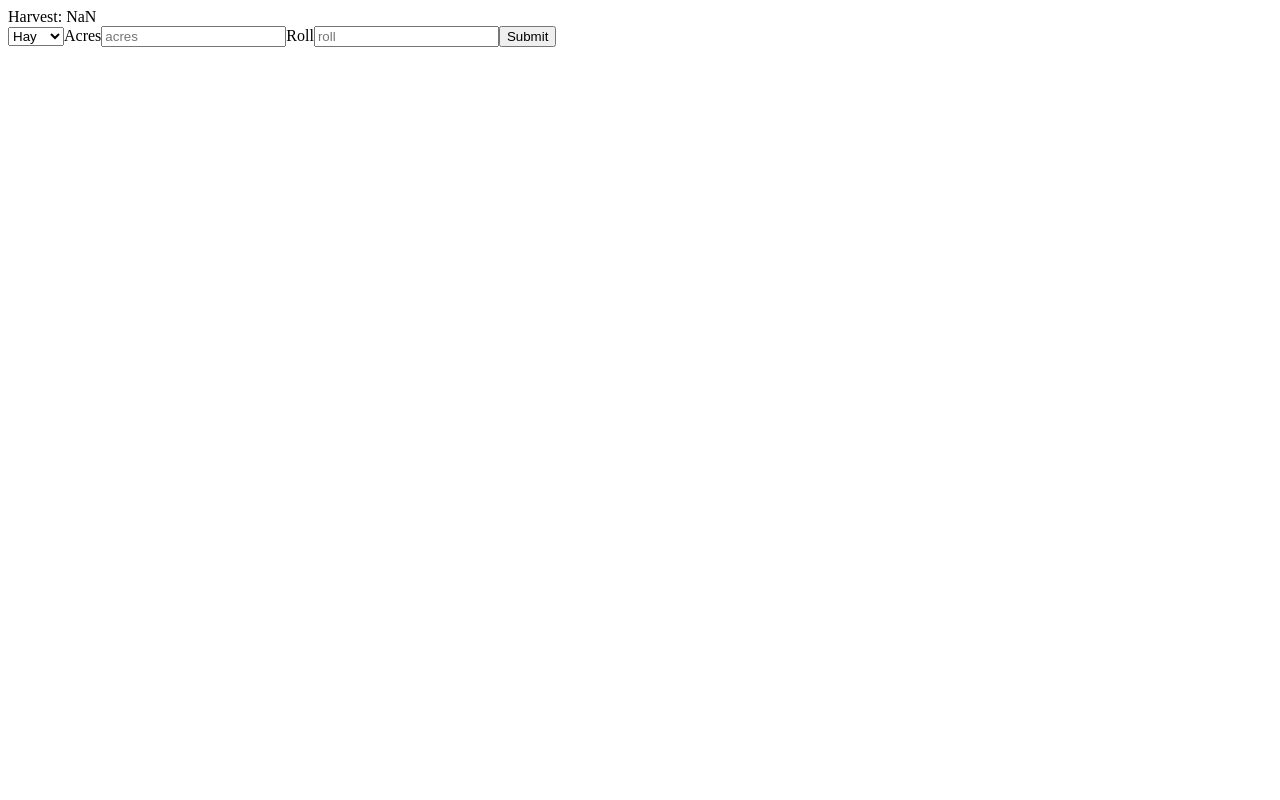
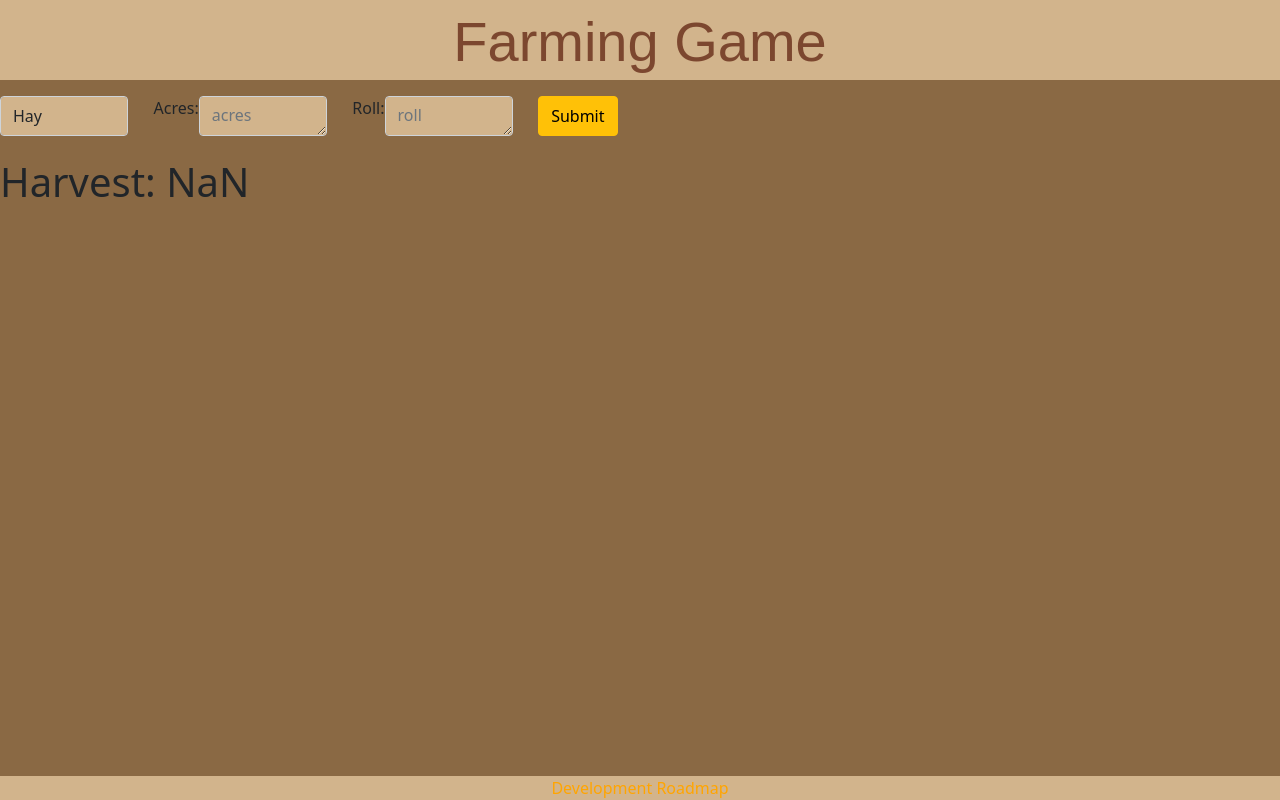
Before and after one commit to Twin-2/FarmingGame-helper, a React (Create React App) app: page / in a window 1280 px wide. Built offline with nearby package versions, Linux system fonts and the light colour scheme.

Commit message:
added css

```diff
--- a/package.json
+++ b/package.json
@@ -6,9 +6,13 @@
     "@testing-library/jest-dom": "^5.14.1",
     "@testing-library/react": "^11.2.7",
     "@testing-library/user-event": "^12.8.3",
+    "bootstrap": "^5.1.1",
+    "node-sass": "^6.0.1",
     "react": "^17.0.2",
+    "react-bootstrap": "^1.6.1",
     "react-dom": "^17.0.2",
     "react-scripts": "4.0.3",
+    "sass": "^1.42.1",
     "web-vitals": "^1.1.2"
   },
   "scripts": {
--- a/src/App.js
+++ b/src/App.js
@@ -1,6 +1,11 @@
-import Form from "./form";
-import Harvest from "./harvest";
+import Form from "./components/form/form";
+import Harvest from "./components/harvest/harvest";
+import Header from './components/header/header'
+import Footer from './components/footer/footer'
 import { useState } from 'react';
+import './App.scss'
+import 'bootstrap/dist/css/bootstrap.css';
+import 'react-bootstrap'
 
 function App() {
 
@@ -11,10 +16,12 @@ function App() {
   }
 
   return (
-    <div className="App">
+    <>
+      <Header />
+      <Form formSubmit={handleFormSubmit} />
       <Harvest formData={formdata} />
-      <Form formSubmit={handleFormSubmit} />
-    </div>
+      <Footer />
+    </>
   );
 }
 
--- /dev/null
+++ b/src/App.scss
@@ -0,0 +1,24 @@
+@import "./components/footer/footer.scss";
+@import "./components/header/header.scss";
+@import "./components/form/form.scss";
+@import "./components/harvest/harvest";
+
+html,
+body {
+  height: 100%;
+  margin: 0;
+  padding: 0;
+  font-family: Copperplate, sans-serif;
+}
+
+body {
+  background-color: rgb(138, 105, 68);
+  width: 100%;
+
+  #root {
+    background-color: rgb(138, 105, 68);
+    display: flex;
+    flex-direction: column;
+    height: 100%;
+  }
+}
--- /dev/null
+++ b/src/components/footer/_footer.scss
@@ -0,0 +1,20 @@
+footer {
+  background-color: tan;
+  position: fixed;
+  bottom: 0;
+  width: 100%;
+  text-align: center;
+}
+
+a:link {
+  color: orange;
+  text-decoration: none;
+}
+
+a:visited {
+  color: rgb(124, 71, 47);
+}
+
+a:hover {
+  color: orange;
+}
--- /dev/null
+++ b/src/components/footer/footer.js
@@ -0,0 +1,13 @@
+// import "./footer.scss";
+
+function Footer() {
+  return (
+    <footer>
+      <a href="https://github.com/Twin-2/FarmingGame-helper/blob/main/README.md">
+        Development Roadmap{" "}
+      </a>
+    </footer>
+  );
+}
+
+export default Footer;
--- /dev/null
+++ b/src/components/form/_form.scss
@@ -0,0 +1,22 @@
+Form {
+  background-color: rgb(138, 105, 68);
+  margin-bottom: 2vh;
+
+  .form-group {
+    display: flex;
+    flex-direction: row;
+    height: 40px;
+  }
+
+  .form-control {
+    width: 10vw;
+    margin-right: 2vw;
+    background-color: tan;
+  }
+
+  input {
+    margin-right: 2vw;
+    background-color: tan;
+    border-radius: 2px;
+  }
+}
--- /dev/null
+++ b/src/components/form/form.js
@@ -0,0 +1,48 @@
+import { useState } from 'react';
+import { Button, Form } from 'react-bootstrap';
+
+function FormComponent(props) {
+    const [crop, setCrop] = useState('hay');
+    const [acres, setAcres] = useState(0);
+    const [roll, setRoll] = useState(0);
+
+    const formSubmit = (e) => {
+        e.preventDefault();
+        let formData = { crop, acres, roll }
+        props.formSubmit(formData)
+    }
+
+    return (
+        <>
+            <Form onSubmit={(e) => formSubmit(e)}>
+                <Form.Group>
+                    <Form.Control
+                        as="select"
+                        onChange={(e) => setCrop(e.target.value)}>
+                        <option value='hay'>Hay</option>
+                        <option value='grain'>Grain</option>
+                        <option value='fruit'>Fruit</option>
+                        <option value='cows'>Cows</option>
+                    </Form.Control>
+                    <span>Acres: </span>
+                    <Form.Control
+                        as='textarea'
+                        onChange={(e) => setAcres(e.target.value)}
+                        type='text'
+                        name='Acres'
+                        placeholder='acres' />
+                    <span>Roll: </span>
+                    <Form.Control
+                        as='textarea'
+                        onChange={(e) => setRoll(e.target.value)}
+                        type='number'
+                        placeholder='roll' />
+                    <Button type='submit' variant="warning">Submit</Button>
+                </Form.Group>
+            </Form>
+        </>
+    )
+
+}
+
+export default FormComponent
--- /dev/null
+++ b/src/components/harvest/_harvest.scss
@@ -0,0 +1,3 @@
+.harvest {
+  font-size: 5vh;
+}
--- a/src/harvest.js
+++ b/src/components/harvest/harvest.js
@@ -26,12 +26,11 @@ function Harvest(props) {
     }
 
     return (
-        <>
+        <div className='harvest'>
             Harvest: {harvest}
-        </>
+        </div>
     )
 
 }
 
-
 export default Harvest
--- /dev/null
+++ b/src/components/header/_header.scss
@@ -0,0 +1,12 @@
+header {
+  background: tan;
+  color: rgb(124, 71, 47);
+  height: 10vh;
+  width: 100%;
+  padding: 0;
+  margin: 0;
+  text-align: center;
+  font-size: 7vh;
+  font-family: Blippo, fantasy;
+  margin-bottom: 2vh;
+}
--- /dev/null
+++ b/src/components/header/header.js
@@ -0,0 +1,9 @@
+function Header() {
+    return (
+        <header>
+            Farming Game
+        </header>
+    )
+}
+
+export default Header
--- a/src/form.js
+++ /dev/null
@@ -1,37 +0,0 @@
-import { useState } from 'react';
-
-function Form(props) {
-    const [crop, setCrop] = useState('hay');
-    const [acres, setAcres] = useState(0);
-    const [roll, setRoll] = useState(0);
-
-    const formSubmit = (e) => {
-        e.preventDefault();
-        let formData = { crop, acres, roll }
-        props.formSubmit(formData)
-    }
-
-    return (
-        <section>
-            <form onSubmit={(e) => formSubmit(e)}>
-                <select onChange={(e) => setCrop(e.target.value)}>
-                    <option value='hay'>Hay</option>
-                    <option value='grain'>Grain</option>
-                    <option value='fruit'>Fruit</option>
-                    <option value='cows'>Cows</option>
-                </select>
-                <label >
-                    <span>Acres</span>
-                    <input onChange={(e) => setAcres(e.target.value)} type='text' name='Acres' placeholder='acres' />
-                    <span>Roll</span>
-                    <input onChange={(e) => setRoll(e.target.value)} type='number' placeholder='roll' />
-                </label>
-
-                <input type='submit' />
-            </form>
-        </section>
-    )
-
-}
-
-export default Form
```
Also changed, not shown: 1 other file (tests, documents, lock files or other folders).
